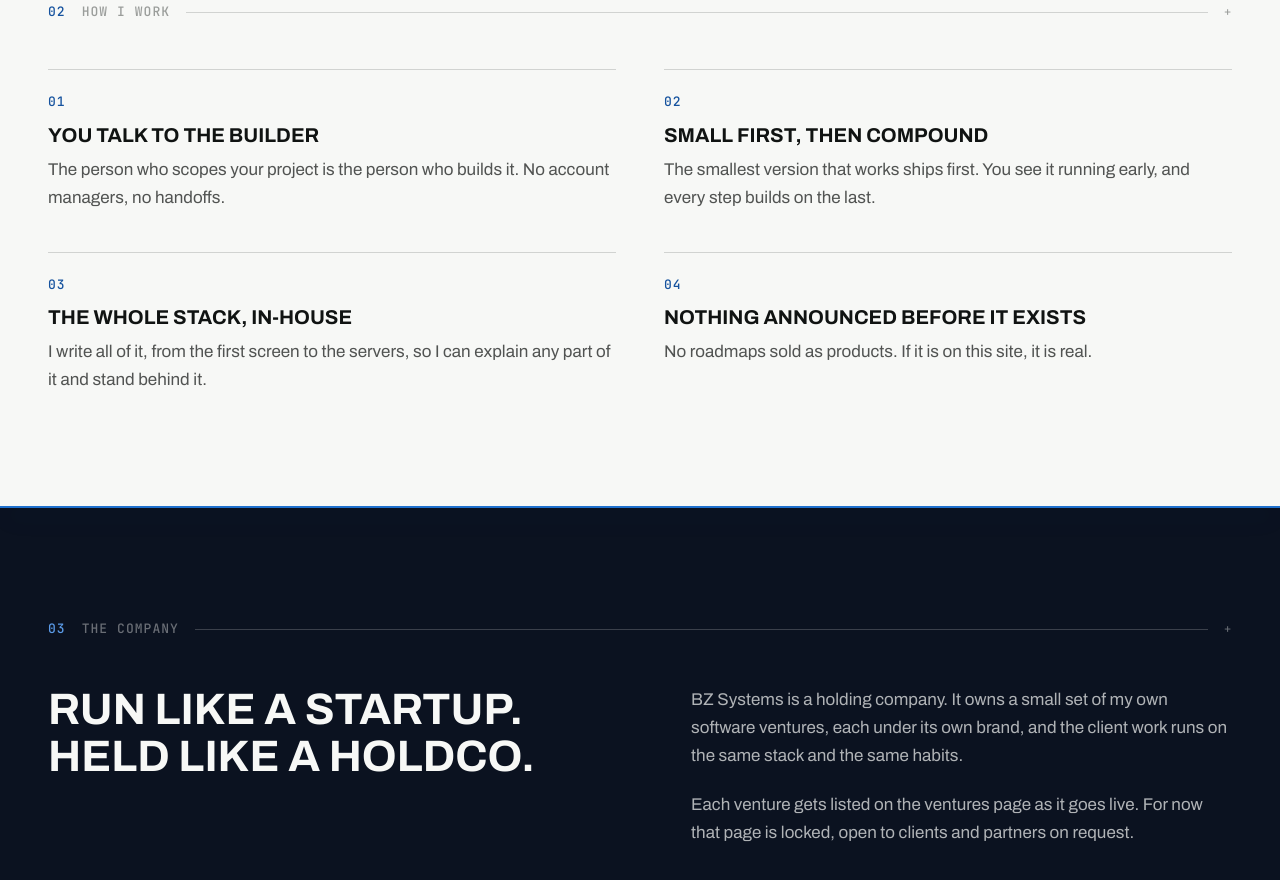
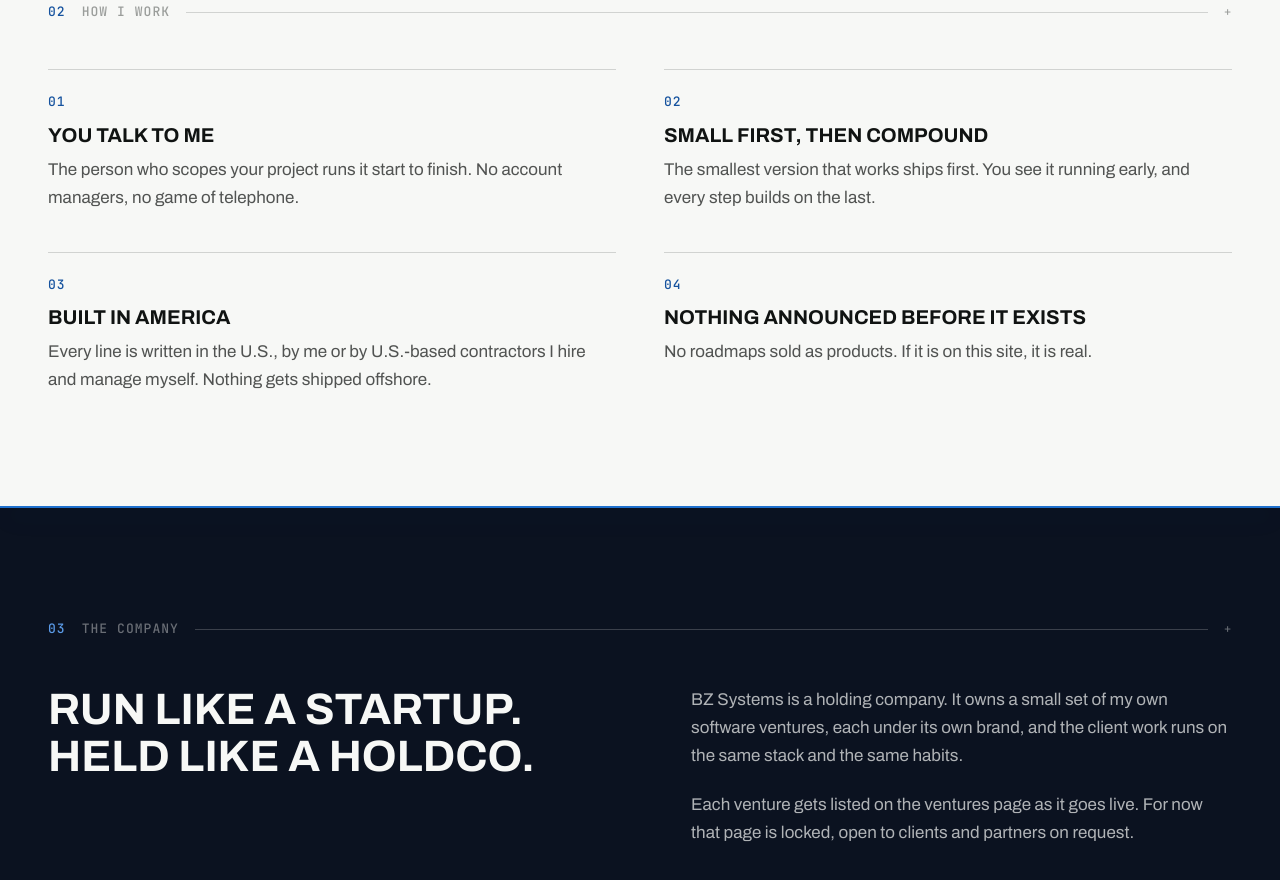
Before and after one commit to ZieglerBlake/bzsystems, a Next.js app: page /about in a window 1280 px wide. Shown: the part 1440-2320 px from the top of the page. Built offline with nearby package versions, Linux system fonts and the light colour scheme.

Commit message:
Card 03: Built in America (U.S. contractors, nothing offshore); About rules match

```diff
--- a/app/about/page.tsx
+++ b/app/about/page.tsx
@@ -49,9 +49,9 @@ const WORK = [
 
 /* How I work: fixed rules, short enough to hold me to. */
 const RULES = [
-  { title: "You talk to the builder", body: "The person who scopes your project is the person who builds it. No account managers, no handoffs." },
+  { title: "You talk to me", body: "The person who scopes your project runs it start to finish. No account managers, no game of telephone." },
   { title: "Small first, then compound", body: "The smallest version that works ships first. You see it running early, and every step builds on the last." },
-  { title: "The whole stack, in-house", body: "I write all of it, from the first screen to the servers, so I can explain any part of it and stand behind it." },
+  { title: "Built in America", body: "Every line is written in the U.S., by me or by U.S.-based contractors I hire and manage myself. Nothing gets shipped offshore." },
   { title: "Nothing announced before it exists", body: "No roadmaps sold as products. If it is on this site, it is real." },
 ];
 
--- a/app/page.tsx
+++ b/app/page.tsx
@@ -213,8 +213,8 @@ export default function Home() {
                 },
                 {
                   n: "03",
-                  title: "One builder, no handoffs",
-                  body: "The person who scopes your project is the person who builds it. No relay team, no game of telephone, and one person who answers for all of it.",
+                  title: "Built in America",
+                  body: "Every line is written in the United States, by us or by U.S.-based contractors we hire and manage directly. Nothing gets shipped offshore, and one person answers for all of it.",
                 },
               ].map((p, i) => (
                 <div key={p.n} className="flex flex-col gap-4 border-t border-line pt-6">
```
